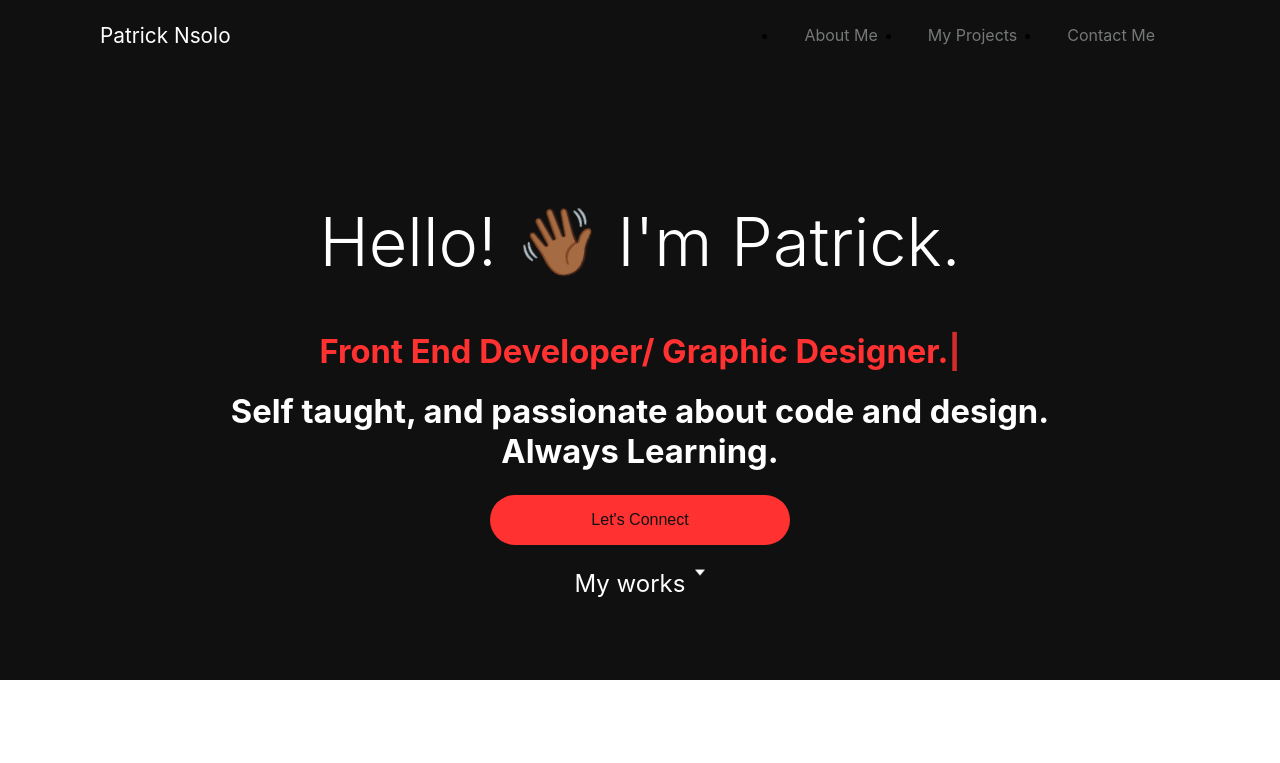
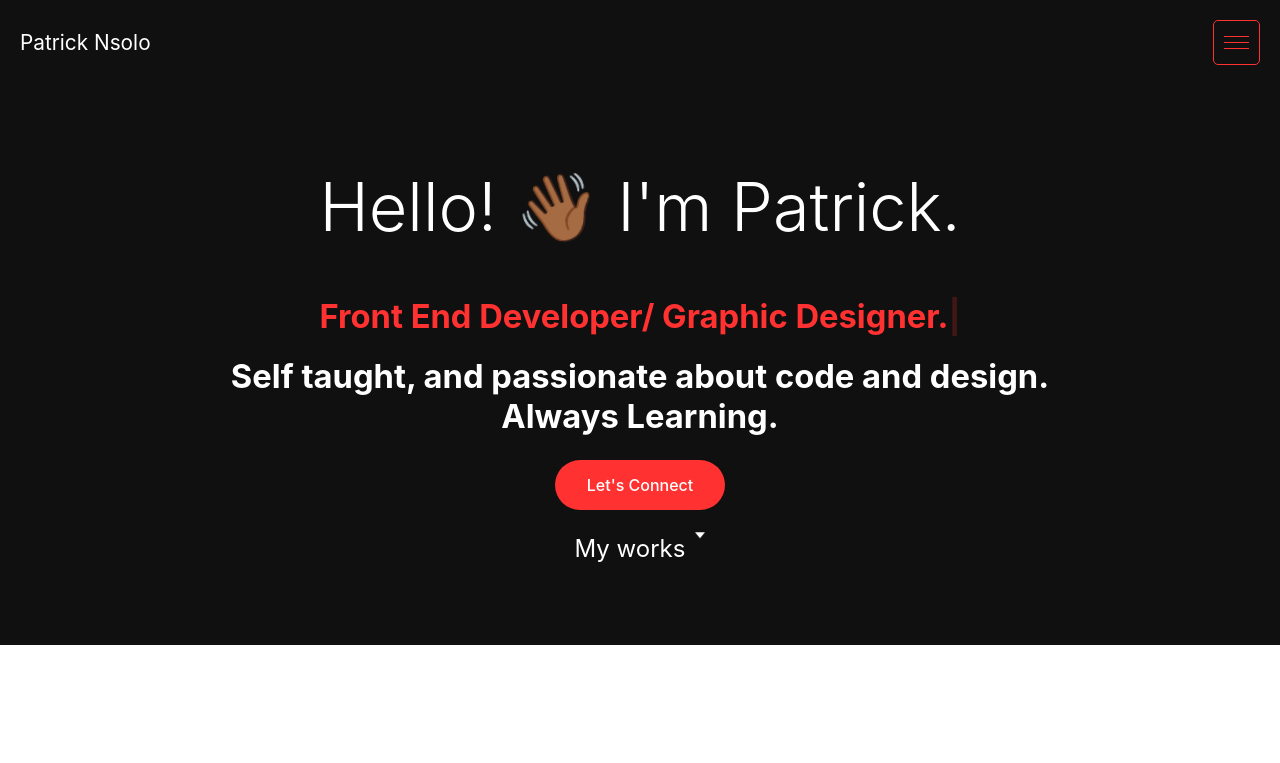
Before and after one commit to patrick-nsolo/FEDportfolio, a React (Create React App) app: page / in a window 1280 px wide. Shown: the top 763 px of the page. Built offline with nearby package versions, Linux system fonts and the light colour scheme.

Commit message:
update
update tools styling

```diff
--- a/src/components/ContactForm/Contact.css
+++ b/src/components/ContactForm/Contact.css
@@ -66,8 +66,16 @@ button{
     }
     .contact-links{
         margin-top: 20px;
+        justify-content: center;
+    }
+    .contact{
+        text-align: center;
     }
     form{
         margin: 50px 0 50px 0;
     }
 }
+
+@media(min-width:768px) and (max-width:1400px){
+
+}
--- a/src/components/ContactForm/Contact.js
+++ b/src/components/ContactForm/Contact.js
@@ -18,7 +18,6 @@ const Contact = () => {
           <input
             type='text'
             name='name'
-
             placeholder='Name'
           />
         </label>
@@ -26,7 +25,6 @@ const Contact = () => {
           <input
             type='text'
             name='email'
-
             placeholder='Email'
           />
         </label>
@@ -34,7 +32,6 @@ const Contact = () => {
           <textarea
             type='text'
             name='message'
-
             placeholder='Enter message here...'
           />
         </label>
--- a/src/components/Header/Header.css
+++ b/src/components/Header/Header.css
@@ -81,3 +81,61 @@
     }
 
 }
+@media(min-width:768px) and (max-width:1400px){
+    .navigation{
+        padding: 20px;
+    }
+    .menu-icon{
+        border: 1px solid #FF3131;
+        padding: 10px;
+        border-radius: 5px;
+    }
+    .menu-icon.active .bar:nth-child(2){
+        opacity:0;
+    }
+    .menu-icon.active .bar:nth-child(1){
+        transform: translateY(5px) rotate(45deg);
+    }
+    .menu-icon.active .bar:nth-child(3){
+        transform: translateY(-8px) rotate(-45deg);
+    }
+    .bar{
+        display:block;
+        width: 25px;
+        height: 1px;
+        margin:5px auto;
+        -webkit-transition: all 0.5s ease;
+        transition: all 0.5s ease;
+        background: #FF3131;
+    }
+    .nav-links{
+        position: fixed;
+        flex-direction: column;
+        gap: 0;
+        top: 68px;
+        left:-100%;
+        text-align: center;
+        width:100%;
+        transition: left 0.7s ease-in-out;
+        background-color: rgba(255, 49, 49);
+        z-index: 12;
+
+    }
+    .nav-links.active{
+        left:0;
+    }
+    .nav-links li{
+        margin: 0;
+        list-style: none;
+
+    }
+    .nav-links li a{
+        color: #ffffff;
+
+    }
+    .nav-links li a:hover{
+        background-color: #cc6d6d;
+        padding: 10px;
+        border-radius: 15px;
+    }
+}
--- a/src/components/Home/Home.css
+++ b/src/components/Home/Home.css
@@ -46,11 +46,12 @@
     margin-top: 20px;
     text-align: center;
 }
-.btn-container button{
+.btn-container a{
     background-color: #FF3131;
     padding: 15px 32px;
     border:none;
-    color:#101010;
+    color:#fff;
+    font-weight: 500;
     text-align: center;
     cursor:pointer;
     border-radius: 25px;
--- a/src/components/Home/Home.js
+++ b/src/components/Home/Home.js
@@ -12,7 +12,7 @@ const  Home = () => {
       </h2>
       <h2 className='role-tag'>Self taught, and passionate about code and design.<br/> Always Learning.</h2>
       <div className='btn-container'>
-        <button>Let's Connect</button>
+        <a href='#contact'>Let's Connect</a>
       </div>
       <a href='#projects' className='my_works'>
         <p className='works'>My works</p>
--- a/src/components/Tools/Tools.css
+++ b/src/components/Tools/Tools.css
@@ -3,15 +3,25 @@
 }
 .stacks{
     text-align: center;
+    padding: 40px;
 }
 .stacks h2{
     font-size: 2rem;
     color: #ff3131;
 }
+.stacks h3{
+    font-size: 1.5rem;
+    color: #ff3131;
+
+}
 .skills{
     display: flex;
-    justify-content: center;
+    justify-content:space-around;
     align-items: center;
     gap: 50px;
     text-align: center;
+    margin-top: 30px;
 }
+.other_skills{
+    margin-top: 50px;
+}
--- a/src/components/Tools/Tools.js
+++ b/src/components/Tools/Tools.js
@@ -5,7 +5,7 @@ const Tools = () => {
   return (
     <div className='tools-container'>
         <div className='stacks'>
-            <h2>My Stack</h2>
+            <h2>My Tech Stack</h2>
             <div className="skills">
                 <div className="skill">
                     <i className='fa-brands fa-html5 icon'></i>
@@ -29,12 +29,14 @@ const Tools = () => {
                     <i className="fa-brands fa-github icon"></i>
                     <p className="tech-text lead">GITHUB</p>
                 </div>
+            </div>
+            <div className='other_skills'>
+                <h3>Other Skills</h3>
+                    <div className="skills">
                     <div className="skill">
                         <i className="fa-brands fa-wordpress icon"></i>
                         <p className="tech-text lead">WORDPRESS</p>
                     </div>
-            </div>
-            <div className="skills">
                     <div className="skill">
                         <i className='fa-brands fa-joomla icon'></i>
                         <p className=''>JOOMLA</p>
@@ -44,6 +46,8 @@ const Tools = () => {
                         <p className="tech-text lead">DRUPAL</p>
                     </div>
                 </div>
+
+            </div>
         </div>
     </div>
   )
```
Lines whose indentation alone changed are shown as unchanged.
